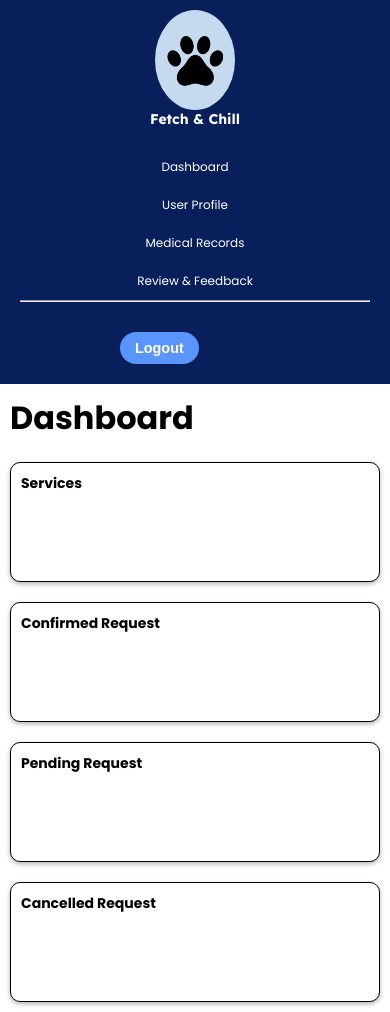
After one commit to Savierash/FetchChill, a PHP site: page /dashboard.php in a window 390 px wide. The commit adds this page. Run offline with PHP 8.4, Linux system fonts and the light colour scheme; the visitor is signed in with stand-in values (Sample User, id 1); some web fonts are replaced.

Commit message:
add clickable menus

```diff
--- a/dashboard.css
+++ b/dashboard.css
@@ -1,7 +1,6 @@
 @import url("https://fonts.googleapis.com/css2?family=Poppins:wght@200;300;400;500;600;700;800&display=swap");
 @import url('https://fonts.googleapis.com/css2?family=Mochiy+Pop+One&family=Roboto+Flex:opsz,wght@8..144,100..1000&family=Sour+Gummy:ital,wght@0,100..900;1,100..900&display=swap');
 @import url('https://fonts.googleapis.com/css2?family=Lexend+Deca:wght@100..900&family=Mochiy+Pop+One&family=Roboto+Flex:opsz,wght@8..144,100..1000&family=Sour+Gummy:ital,wght@0,100..900;1,100..900&display=swap');
-
 
 * {
     margin: 0;
@@ -14,31 +13,26 @@ body {
     background: #f1f1f1;
 }
 
-/*DASHBOARD CODE*/
+/* DASHBOARD CODE */
 .container {
     display: flex;
     height: 100vh;
+    flex-direction: column;
 }
 
 .sidebar {
     width: 250px;
-    background: #2c3e50;
+    background: #081F5C;
     color: white;
     padding: 20px;
     display: flex;
     flex-direction: column;
     align-items: center;
     height: 100vh;
-}
-
-.sidebar {
-  width: 250px;
-  background: #2c3e50;
-  color: white;
-  padding: 20px;
-  display: flex;
-  flex-direction: column;
-  align-items: center;
+    position: fixed;
+    top: 0;
+    left: 0;
+    transition: 0.3s;
 }
 
 .logo {
@@ -82,17 +76,37 @@ body {
     background: #52667a;
 }
 
+.logout-btn {
+    background-color: #5995FD;
+    color: white;
+    border: none;
+    padding: 10px 20px;
+    border-radius: 25px;
+    font-size: 1rem;
+    cursor: pointer;
+    transition: 0.3s;
+    font-weight: bold;
+    margin-left: 55px;
+    margin-top: 50px;
+}
+
+.logout-btn:hover {
+    background-color: #E4813A;
+    transform: scale(1.05);
+}
+
+.logout-btn:active {
+    background-color: #D07F2A;
+    transform: scale(1);
+}
+
+/* INSIDE DASHBOARD */
 .content {
     flex: 1;
     padding: 20px;
-  background: #ecf0f1;
-}
-
-/*INSIDE DASHBOARD*/
-.content {
-  flex: 1;
-  padding: 20px;
-  background: #7AC8BB;
+    background: #ffffff;
+    margin-left: 250px;
+    transition: margin-left 0.3s;
 }
 
 .content h1 {
@@ -103,6 +117,7 @@ body {
     display: flex;
     gap: 20px;
     justify-content: center;
+    flex-wrap: wrap;
 }
 
 .content-box {
@@ -115,4 +130,54 @@ body {
     display: flex;
     font-size: 14px;
     font-weight: bold;
+    border: solid 1px #000000;
 }
+
+/* RESPONSIVE STYLES */
+@media screen and (max-width: 768px) {
+    .container {
+        flex-direction: column;
+    }
+
+    .sidebar {
+        width: 100%;
+        height: auto;
+        position: relative;
+    }
+
+    .content {
+        margin-left: 0;
+        padding: 10px;
+    }
+
+    .box-container {
+        flex-direction: column;
+    }
+
+    .content-box {
+        width: 100%;
+    }
+}
+
+@media screen and (max-width: 480px) {
+    .logo {
+        width: 80px;
+        height: 80px;
+    }
+
+    .logo-name {
+        font-size: 14px;
+    }
+
+    .menu li {
+        font-size: 12px;
+        padding: 10px;
+    }
+
+    .logout-btn {
+        font-size: 0.9rem;
+        padding: 8px 15px;
+        margin-left: 100px;
+        margin-top: 30px;
+    }
+}
--- /dev/null
+++ b/dashboard.js
@@ -0,0 +1,11 @@
+function changeContent(section) {
+    // Hide all content sections
+    var sections = document.querySelectorAll('.content-section');
+    sections.forEach(function(sec) {
+        sec.style.display = 'none';
+    });
+
+    // Show the selected content section
+    var selectedSection = document.getElementById(section);
+    selectedSection.style.display = 'block';
+}
--- /dev/null
+++ b/dashboard.php
@@ -0,0 +1,68 @@
+<?php
+
+session_start();
+if (!isset($_SESSION['username'])) {
+    header("Location: index.php");
+    exit();
+}
+
+?>
+
+<!DOCTYPE html>
+<html lang="en">
+  <head>
+    <meta charset="UTF-8" />
+    <meta name="viewport" content="width=device-width, initial-scale=1.0" />
+    <link href='https://unpkg.com/boxicons@2.1.4/css/boxicons.min.css' rel='stylesheet'>
+    <link rel="stylesheet" href="dashboard.css" />
+    <title>Fetch & Chill</title>
+  </head>
+  <body>
+
+  <div class="container">
+    <div class="sidebar">
+        <div class="logo">
+            <img src="img/logo.jpg.jpg" alt="Logo">
+        </div>
+        <div class="logo-name">Fetch & Chill</div>
+        <ul class="menu">
+            <li onclick="changeContent('dashboard')">Dashboard</li>
+            <li onclick="changeContent('userProfile')">User Profile</li>
+            <li onclick="changeContent('medicalRecords')">Medical Records</li>
+            <li onclick="changeContent('feedback')">Review & Feedback</li><hr/>
+            <button class="logout-btn" onclick="window.location.href='logout.php'">Logout</button>
+        </ul>
+    </div>
+
+    <!-- Content Area -->
+    <div class="content">
+        <div id="dashboard" class="content-section">
+          <h1>Dashboard</h1>
+            <div class="box-container">
+              <div class="content-box">Services</div>
+              <div class="content-box">Confirmed Request</div>
+              <div class="content-box">Pending Request</div>
+              <div class="content-box">Cancelled Request</div>
+            </div>
+        </div>
+
+        <div id="userProfile" class="content-section" style="display:none;">
+            <h1>User Profile</h1>
+            <!-- Add user profile content here -->
+        </div>
+        <div id="medicalRecords" class="content-section" style="display:none;">
+            <h1>Medical Records</h1>
+            <!-- Add medical records content here -->
+        </div>
+        <div id="feedback" class="content-section" style="display:none;">
+            <h1>Review & Feedback</h1>
+            <!-- Add feedback content here -->
+        </div>
+    </div>
+</div>
+
+
+
+    <script src="dashboard.js"></script>
+  </body>
+</html>
--- a/homepage.php
+++ b/homepage.php
@@ -40,12 +40,15 @@ if (!isset($_SESSION['username'])) {
             <h1>Hi, <span class="username"><?php echo $_SESSION['username']; ?>!</h1></span>
             <h1>Welcome to Fetch&Chill</h1>
             <p>Where every fetch ends with cuddle</p>
+            <!-- Go to Dashboard Button -->
+            <a href="dashboard.php" class="btn_dashboard">Go to Dashboard</a>
         </div>
         <div class="home-image">
             <img src="img/pic4.jpg" alt="Happy Dog & Cat">
         </div>
     </div>
 </section>
+
 
 <!-- ABOUT US SECTION -->
 <section class="about-us" id="about-us">
```
Also changed, not shown: dashboard.html (deleted, +0 -39 lines), home.css (+21 -2 lines). Lines whose indentation alone changed are shown as unchanged.
